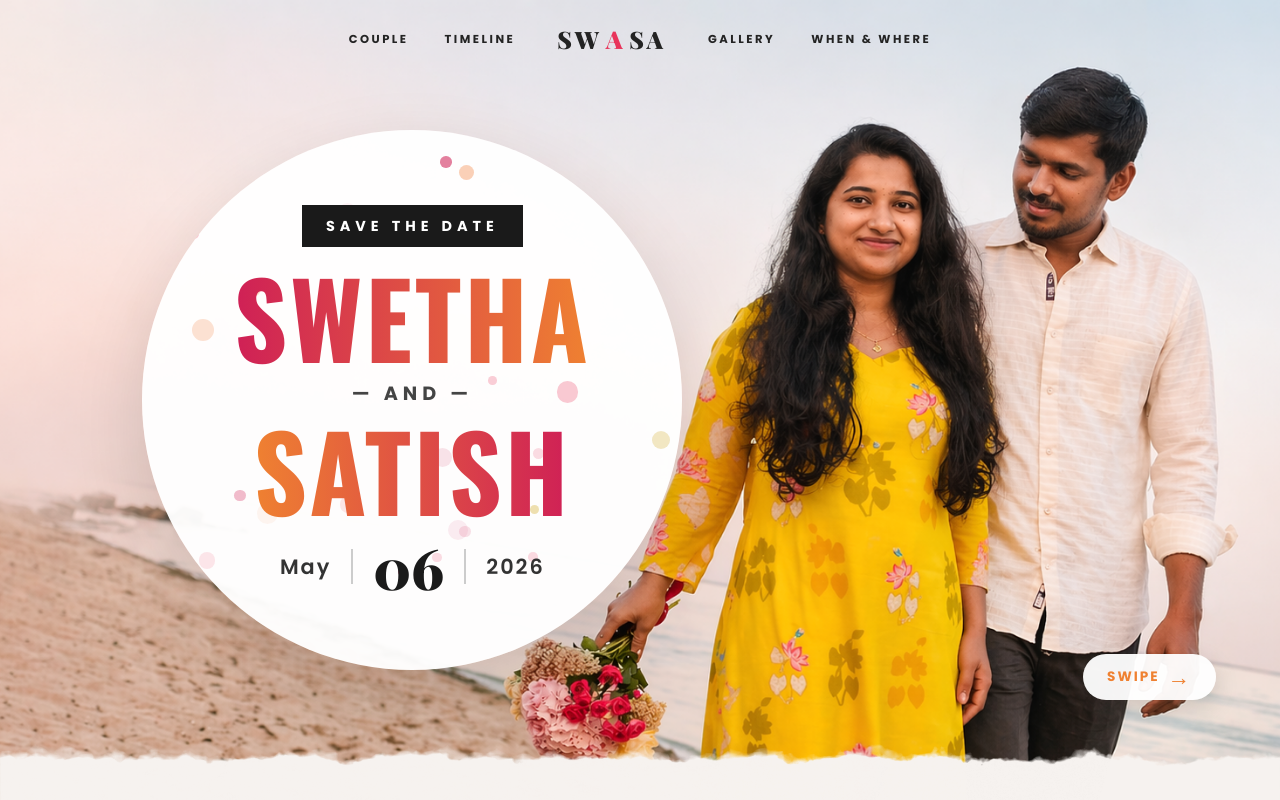
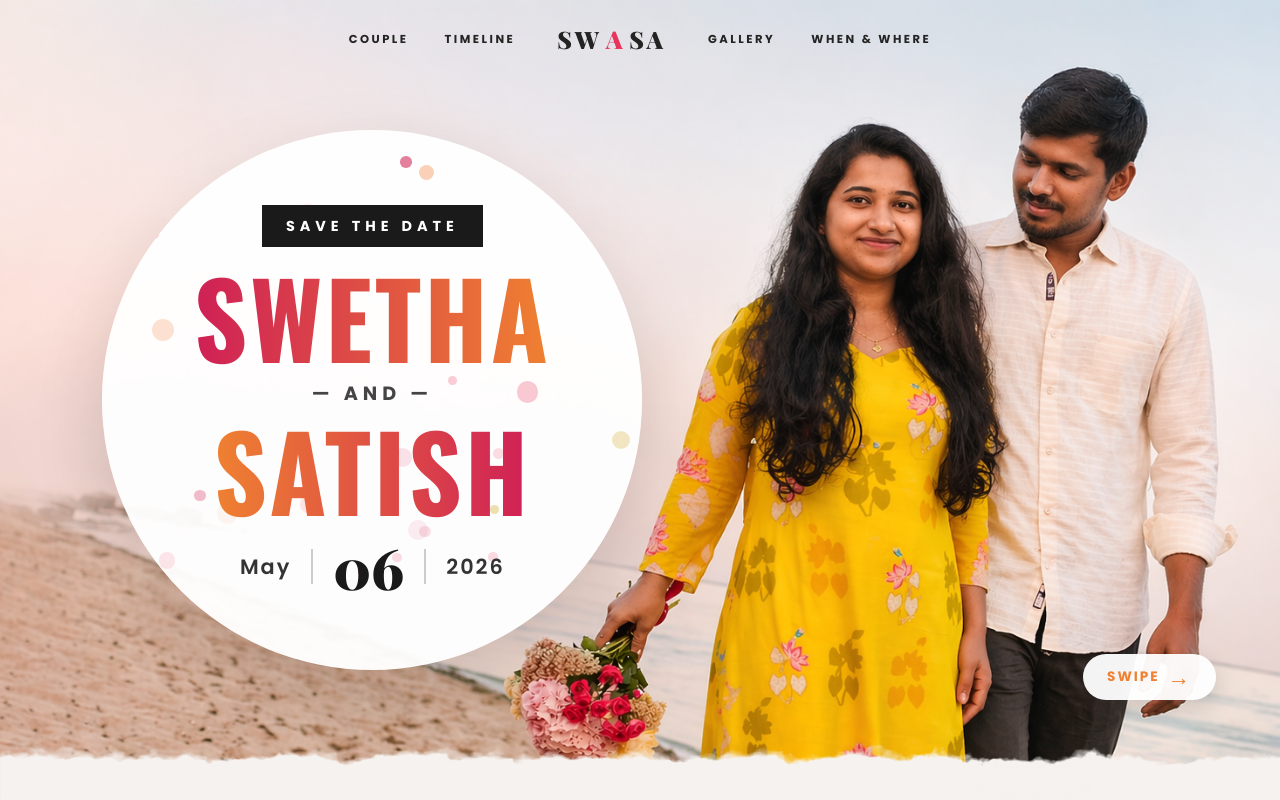
Before and after one commit to SHAIK-07/Weeding-app, a React (Vite) app: page / in a window 1280 px wide. Shown: the top 800 px of the page. Built offline with nearby package versions, Linux system fonts and the light colour scheme; a web font is replaced by a local one.

Commit message:
feat: add Hero component with parallax animations, navigation, and interactive elements

```diff
--- a/src/components/Hero.jsx
+++ b/src/components/Hero.jsx
@@ -272,7 +272,7 @@ const Hero = () => {
 
           {/* Hero Content (Floating Circle) constrained to the left viewport space */}
           <div
-            className="container hero-align-left hero-content-wrapper"
+            className="hero-content-wrapper"
             style={{
               position: 'relative',
               zIndex: 3,
```
